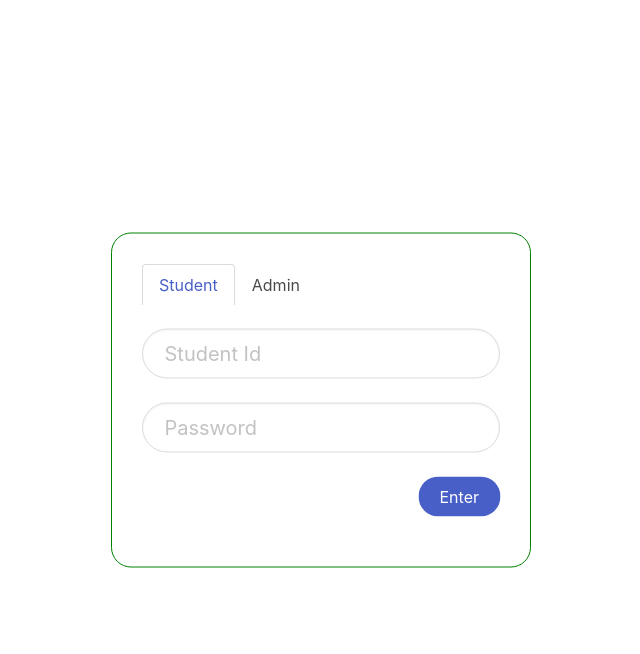
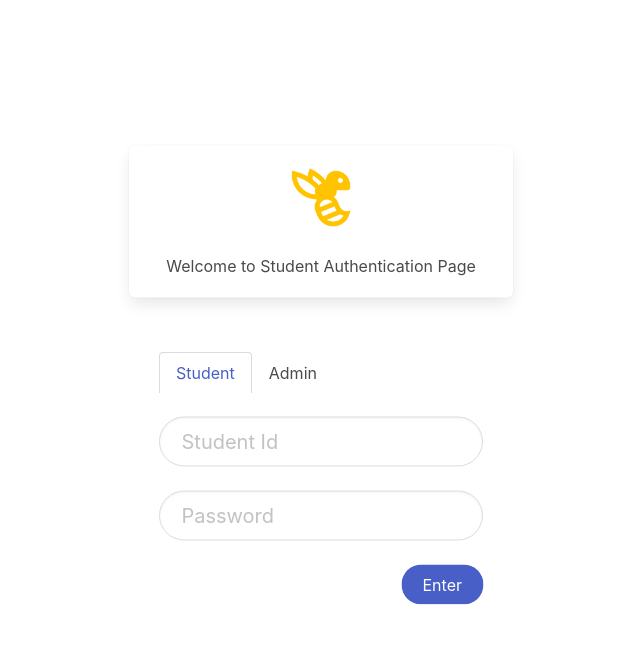
Before and after one commit to burakssen/DatabaseSystems, a Flask app: page /auth/student in a window 1280 px wide. Shown: the top 654 px of the page, without its empty margins (319-959 px from the left). Run offline with Flask 2, Linux system fonts and the light colour scheme.

Commit message:
new logo
logo and start menu text added

```diff
--- a/static/mymovies.css
+++ b/static/mymovies.css
@@ -2,27 +2,25 @@ h1 {
   color: red;
 }
 
-.card {
-  width: 250px;
-}
-
-.cards {
-  justify-content: space-evenly;
-  align-items: center;
-}
-
-.auth-pos {
+.auth {
+  width: 30%;
   position: absolute;
   transform: translate(-50%, -50%);
   top: 50%;
   left: 50%;
 }
 
+.align-center {
+  transform: translate(-50%, 0%);
+  left: 50%;
+}
+
+.box {
+  text-align: center;
+}
 .auth-student {
   padding: 30px;
   padding-bottom: 50px;
-  border: 1px solid green;
-  border-radius: 20px;
 }
 
 .button {
--- a/templates/authentication.html
+++ b/templates/authentication.html
@@ -12,8 +12,15 @@
 {% set activeStudent = '' %}
 {% endif %}
 
-
-    <div class="auth-pos auth-{{type}}">
+    <div class="auth">
+        <div class="box is-rounded">
+            <figure class="image is-64x64 align-center">
+                <img src="/static/Logo.png">
+            </figure>
+            <br>
+            <p>Welcome to {{type.capitalize()}} Authentication Page</p>
+        </div>
+        <div class="auth-{{type}}">
             <div class="tabs is-boxed tab-flex">
                 <li class="{{activeStudent}}"><a href="{{url_for('auth_page', types = student)}}/student">Student</a></li>
                 <li class="{{activeAdmin}}"><a href="{{url_for('auth_page', types = admin)}}/admin">Admin</a></li>
@@ -25,5 +32,7 @@
             <br><br>
             <button class="button is-link is-rounded">Enter</button>
         </div>
+    </div>
+
 
 {% endblock %}
```
Also changed, not shown: static/Logo.png (added). Lines whose indentation alone changed are shown as unchanged.
